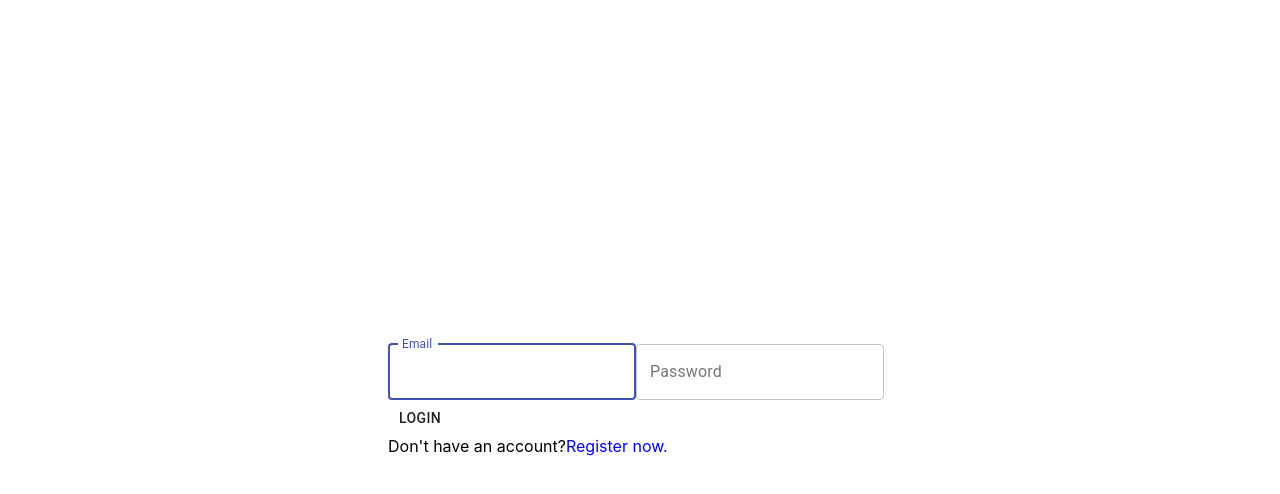
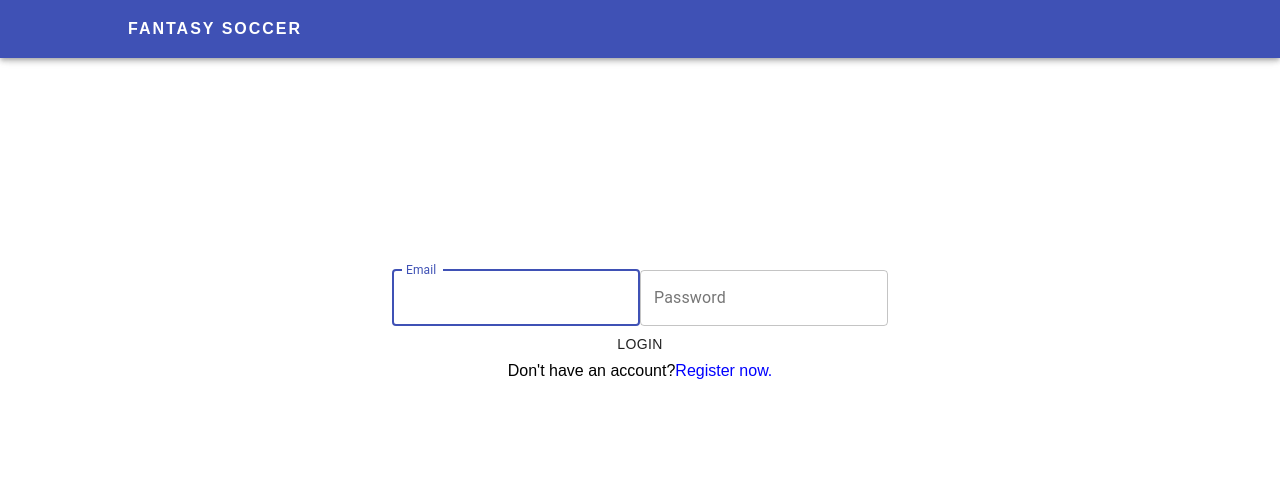
Before and after one commit to achie27/fantasy-soccer-spa, a React (Create React App) app: page / in a window 1280 px wide. Shown: the top 494 px of the page. Built offline with nearby package versions, Linux system fonts and the light colour scheme.

Commit message:
feat: inits respect for styling

```diff
--- a/src/App.js
+++ b/src/App.js
@@ -1,4 +1,4 @@
-import { Box } from '@material-ui/core';
+import { Box, AppBar, Typography } from '@material-ui/core';
 
 import Landing from './pages/Landing';
 import Dashboard from './pages/Dashboard';
@@ -12,14 +12,17 @@ function App() {
   const [user, setUser] = useState({});
   return (
     <UserContext.Provider value={[user, setUser]}>
-      <div>
+      <AppBar className='header'>
+        <div className='container'>
+          <div className='appbar-title'>
+            Fantasy Soccer
+          </div>
+        </div>
+      </AppBar>
+      <div className='app'>
+        <div className='container'>
           <NotifToastContainer />
-        <Box
-          minHeight="100vh"
-          display="flex"
-          justifyContent="center"
-          alignItems="center"
-        >
+          <div className='app center-aligned'>
             <Switch>
               <PrivateRoute path="/dashboard" component={Dashboard} exact />
               <Route path="/" component={Landing} exact />
@@ -27,7 +30,8 @@ function App() {
                 <Redirect to="/" />
               </Route>
             </Switch>
-        </Box>
+          </div>
+        </div>
       </div>
     </UserContext.Provider>
   );
--- a/src/index.css
+++ b/src/index.css
@@ -1,13 +1,29 @@
-body {
-  margin: 0;
-  font-family: -apple-system, BlinkMacSystemFont, 'Segoe UI', 'Roboto', 'Oxygen',
-    'Ubuntu', 'Cantarell', 'Fira Sans', 'Droid Sans', 'Helvetica Neue',
-    sans-serif;
-  -webkit-font-smoothing: antialiased;
-  -moz-osx-font-smoothing: grayscale;
+* {
+	margin : 0;
+	padding: 0;
+	font-family: Arial;
+	box-sizing: border-box;
 }
 
-code {
-  font-family: source-code-pro, Menlo, Monaco, Consolas, 'Courier New',
-    monospace;
+.container {
+	width: 80%;
+	margin: auto auto;
 }
+
+.center-aligned {
+	display: flex;
+	flex-direction: column;
+	justify-content: center;
+	text-align: center;
+}
+
+.appbar-title {
+	padding: 20px 0px;
+  text-transform: uppercase;
+  font-weight: 900;
+  letter-spacing: 2px;
+}
+
+.app {
+  height: 650px;
+}
--- a/src/pages/Dashboard/index.js
+++ b/src/pages/Dashboard/index.js
@@ -1,7 +1,15 @@
+import {Typography} from '@material-ui/core';
 import TeamDetails from '../../scenes/TeamDetails';
 
 function Dashboard() {
-  return <TeamDetails />;
+  return (
+    <div style={{ height: 400, width: '60%' }}>
+      <Typography  variant="h4" gutterBottom>
+        YOUR TEAM
+      </Typography>
+      <TeamDetails />
+    </div>
+  );
 }
 
 export default Dashboard;
--- a/src/scenes/TeamDetails/index.js
+++ b/src/scenes/TeamDetails/index.js
@@ -126,7 +126,6 @@ function TeamDetails() {
   }
 
   return (
-    <div style={{ height: 400, width: '60%' }}>
       <DataGrid
         rows={team?.players?.map((p) => ({
           id: p.id,
@@ -143,7 +142,6 @@ function TeamDetails() {
         dis
         onEditCellChangeCommitted={processCellEdit}
       />
-    </div>
   );
 }
 
```
Lines whose indentation alone changed are shown as unchanged.
